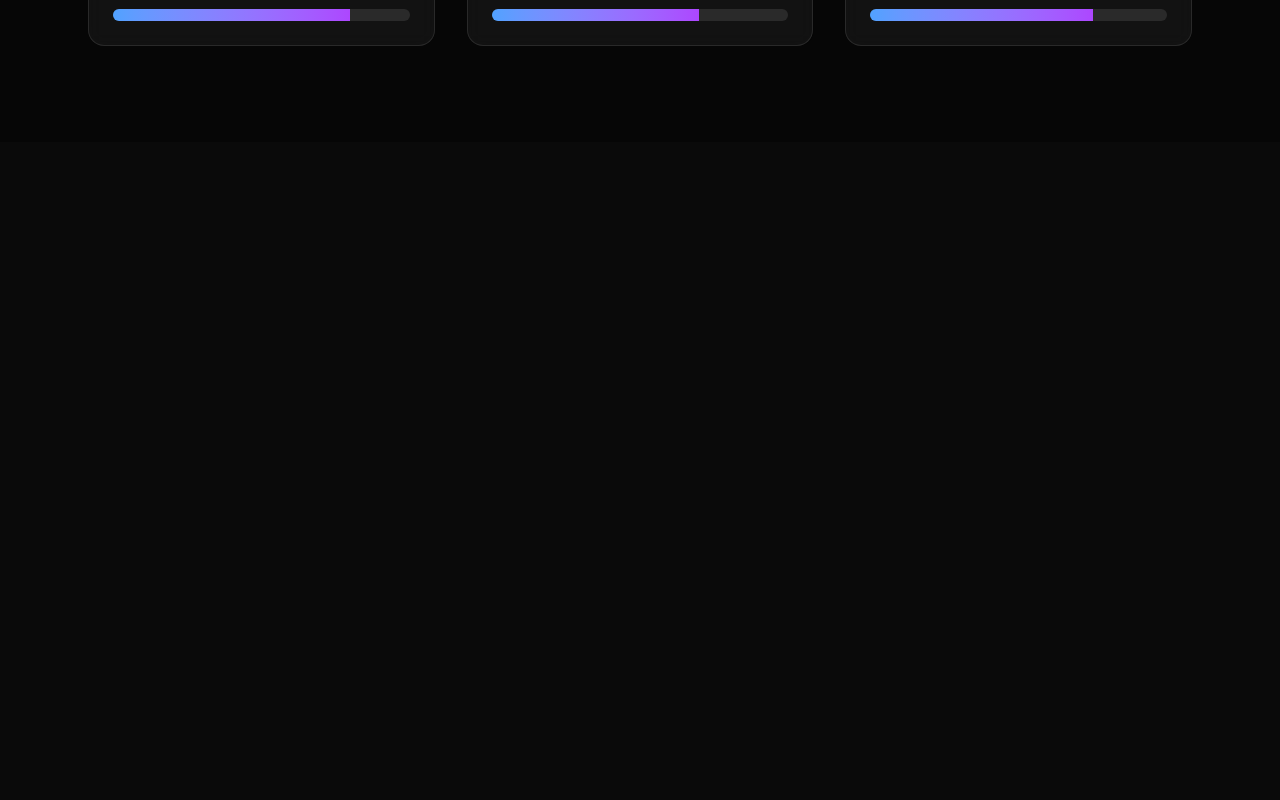
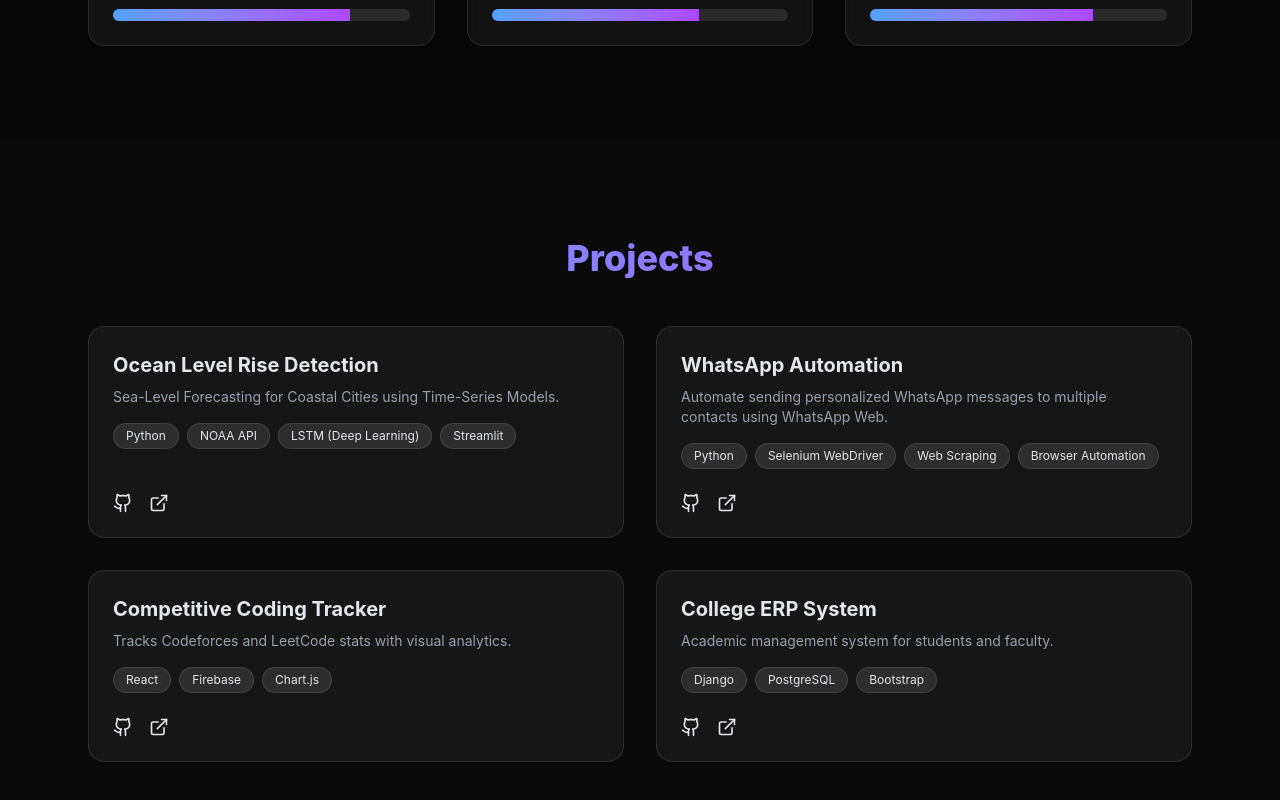
Before and after one commit to AmulyaKaushik/Portfolio, a React (Vite) app: page / in a window 1280 px wide. Shown: the part 2100-2900 px from the top of the page. Before the commit the page ends 2242 px from the top, so only its background shows below. Built offline with nearby package versions, Linux system fonts and the light colour scheme.

Commit message:
projects section

```diff
--- a/src/App.jsx
+++ b/src/App.jsx
@@ -2,6 +2,7 @@ import Navbar from "./components/Navbar";
 import Hero from "./sections/Hero";
 import About from "./sections/About";
 import Skills from "./sections/Skills";
+import Projects from "./sections/Projects";
 
 export default function App() {
   return (
@@ -10,6 +11,7 @@ export default function App() {
       <Hero />
       <About />
       <Skills />
+      <Projects />
     </>
   );
 }
--- /dev/null
+++ b/src/sections/Projects.jsx
@@ -0,0 +1,114 @@
+import { motion } from "framer-motion";
+import { Github, ExternalLink } from "lucide-react";
+
+/* ------------------ Single Project Card ------------------ */
+function ProjectCard({ title, description, tech, github, live }) {
+  return (
+    <motion.div
+      whileHover={{ y: -6 }}
+      transition={{ duration: 0.3 }}
+      className="bg-white/5 backdrop-blur border border-white/10 rounded-2xl p-6 flex flex-col justify-between"
+    >
+      <div>
+        <h3 className="text-xl font-bold mb-2">
+          {title}
+        </h3>
+
+        <p className="text-gray-400 text-sm mb-4">
+          {description}
+        </p>
+
+        {/* Tech Stack */}
+        <div className="flex flex-wrap gap-2 mb-6">
+          {tech.map((item) => (
+            <span
+              key={item}
+              className="text-xs px-3 py-1 rounded-full bg-white/10 border border-white/10"
+            >
+              {item}
+            </span>
+          ))}
+        </div>
+      </div>
+
+      {/* Links */}
+      <div className="flex gap-4">
+        <a
+          href={github}
+          target="_blank"
+          className="hover:text-blue-400 transition"
+        >
+          <Github size={20} />
+        </a>
+
+        <a
+          href={live}
+          target="_blank"
+          className="hover:text-blue-400 transition"
+        >
+          <ExternalLink size={20} />
+        </a>
+      </div>
+    </motion.div>
+  );
+}
+
+/* ------------------ Main Projects Section ------------------ */
+export default function Projects() {
+  const projects = [
+    {
+      title: "Ocean Level Rise Detection",
+      description:
+        "Sea-Level Forecasting for Coastal Cities using Time-Series Models.",
+      tech: ["Python", "NOAA API", "LSTM (Deep Learning)", "Streamlit"],
+      github: "https://github.com/AmulyaKaushik/Ocean-Level-Rise-Detection.git",
+      live: "https://amulyakaushik-ocean-level-rise-detection-dashboard-euqmss.streamlit.app/",
+    },
+    {
+      title: "WhatsApp Automation",
+      description:
+        "Automate sending personalized WhatsApp messages to multiple contacts using WhatsApp Web.",
+      tech: ["Python", "Selenium WebDriver", "Web Scraping", "Browser Automation"],
+      github: "https://github.com/AmulyaKaushik/WhatsApp_Automation.git",
+      /*live: "#",*/
+    },
+    {
+      title: "Competitive Coding Tracker",
+      description:
+        "Tracks Codeforces and LeetCode stats with visual analytics.",
+      tech: ["React", "Firebase", "Chart.js"],
+      github: "https://github.com/yourusername/cp-tracker",
+      live: "https://cp-tracker.vercel.app",
+    },
+    {
+      title: "College ERP System",
+      description:
+        "Academic management system for students and faculty.",
+      tech: ["Django", "PostgreSQL", "Bootstrap"],
+      github: "https://github.com/yourusername/college-erp",
+      live: "#",
+    },
+  ];
+
+  return (
+    <section
+      id="projects"
+      className="py-24 max-w-6xl mx-auto px-6"
+    >
+      {/* Heading */}
+      <h2 className="text-3xl md:text-4xl font-extrabold mb-12 text-center bg-gradient-to-r from-blue-400 to-purple-500 bg-clip-text text-transparent">
+        Projects
+      </h2>
+
+      {/* Projects Grid */}
+      <div className="grid md:grid-cols-2 gap-8">
+        {projects.map((project) => (
+          <ProjectCard
+            key={project.title}
+            {...project}
+          />
+        ))}
+      </div>
+    </section>
+  );
+}
```
